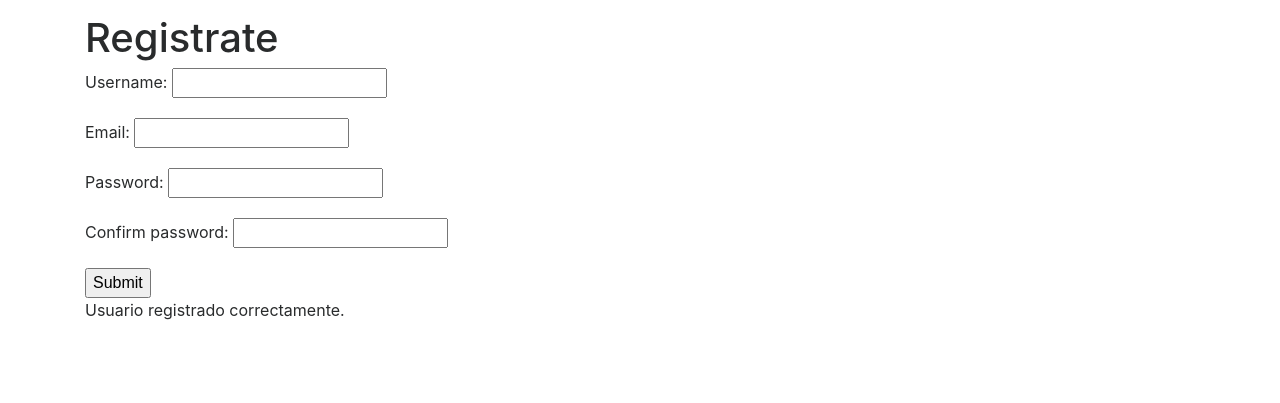
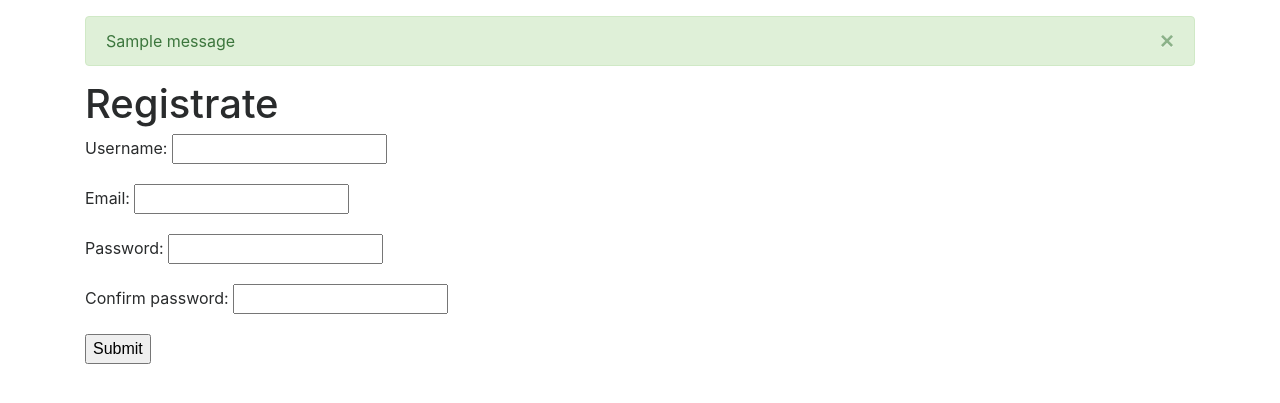
Before and after one commit to ramirouvalle/runi, a Django app: page /users/register in a window 1280 px wide. Shown: the part 56-459 px from the top of the page. Run offline with Django 3.2, Linux system fonts and the light colour scheme; tables that the repository leaves empty hold one stand-in row (values such as "Sample post"); one stand-in notice (Sample message) is shown; some libraries are stand-ins or nearby versions.

Commit message:
Alert Messages added to user's app

```diff
--- /dev/null
+++ b/templates/common/messages.html
@@ -0,0 +1,10 @@
+{% if messages %}
+{% for message in messages %}
+<div class="alert {{ message.tags }} alert-dismissible" role="alert">
+    <button type="button" class="close" data-dismiss="alert" aria-label="Close">
+        <span aria-hidden="true">&times;</span>
+    </button>
+    {{ message }}
+</div>
+{% endfor %}
+{% endif %}
--- a/templates/rides/base.html
+++ b/templates/rides/base.html
@@ -10,6 +10,7 @@
 <body>
 {% include "../common/header.html" %}
 <div class="container">
+    {% include "../common/messages.html" %}
     {% block content %}
     <div class="jumbotron jumbotron-fluid">
         <div class="container">
--- a/templates/rides/ride_detail.html
+++ b/templates/rides/ride_detail.html
@@ -34,6 +34,7 @@
     {% if user.id == ride.user.id %}
     <div class="col-12 my-2">
         <a href="{% url 'rides:edit_ride' ride.id %}" class="btn btn-info bnt-round">Editar</a>
+        <button class="btn btn-danger btn-round">Eliminar</button>
     </div>
     {% endif %}
 </div>
--- a/templates/users/register.html
+++ b/templates/users/register.html
@@ -11,8 +11,4 @@
 </form>
 {% endif %}
 
-{% if saved_message %}
-<p>{{ saved_message }}</p>
-{% endif %}
-
 {% endblock content %}
--- a/users/views.py
+++ b/users/views.py
@@ -1,3 +1,4 @@
+from django.contrib import messages
 from django.contrib.auth.decorators import login_required
 from django.contrib.auth.models import User
 from django.shortcuts import render, redirect
@@ -12,6 +13,8 @@ def login(request):
         if form.is_valid():
             fun_login(request, User.objects.get(username=form.cleaned_data.get('username')))
             return redirect('rides:rides')
+        else:
+            messages.error(request, form.non_field_errors())
     else:
         if request.user.is_active:
             return redirect('rides:rides')
@@ -20,16 +23,17 @@ def login(request):
 
 
 def register(request):
-    saved_message = "Usuario registrado correctamente."
-
     if request.method == "POST":
         form = RegisterForm(request.POST)
         if form.is_valid():
             form.save()
-            return render(request, "users/register.html", {'saved_message': saved_message})
+            messages.success(request, 'Se ha registrado correctamente')
+            return redirect('users:login')
+        else:
+            messages.error(request, form.non_field_errors())
     else:
         form = RegisterForm()
-    return render(request, "users/register.html", {'form': form, 'saved_message': saved_message})
+    return render(request, "users/register.html", {'form': form})
 
 
 @login_required(login_url='users:login')
```
Also changed, not shown: runi/settings.py (+13 -6 lines).
